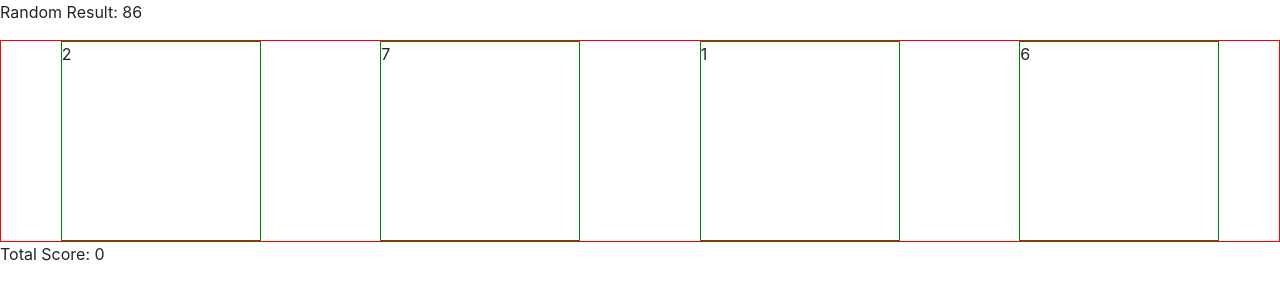
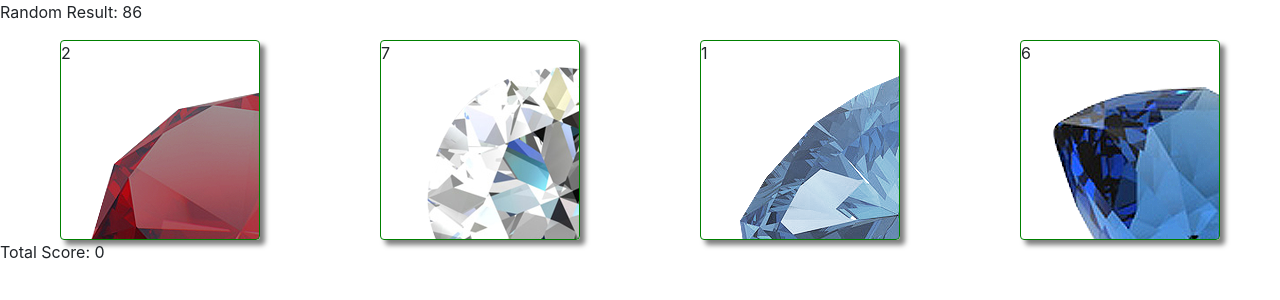
Before and after one commit to tejsubedi/unit-4-game, a plain HTML site: page assets/index.html in a window 1280 px wide. Drawn offline with nearby package versions, Linux system fonts and the light colour scheme.

Commit message:
some images has been added

```diff
--- a/assets/css/style.css
+++ b/assets/css/style.css
@@ -1,11 +1,24 @@
 .crystals {
     display: flex;
     justify-content: space-around;
-    border: 1px solid red;
     align-items: center;
 }
 .crystal {
     border: 1px solid green;
     height: 200px;
     width: 200px;
+    border-radius: 4px;
+    box-shadow: 5px 5px 5px rgba(0, 0, 0, 0.5);
+    transition: box-shadow 1s, transform 2s;
+
 }
+.crystal:hover{
+    box-shadow: 15px 15px 15px rgba(0, 0, 0, 0.5);
+    transform: translate(5px,5px);
+    cursor: pointer;
+    transition: box-shadow 1s, transform 2s;
+}
+img {
+    width: 200px;
+    height: 200px;
+}
--- a/assets/javascript/game.js
+++ b/assets/javascript/game.js
@@ -10,6 +10,12 @@ var previous = 0;
 
 var resetAndStart = function() {
     $(".crystals").empty();
+
+    var images = [
+        "../assets/images/myCrystal3.png",
+        "../assets/images/myCrystal4.png",
+        "../assets/images/myCrystal5.png ",
+        "../assets/images/myCrystal6.png "];
 
 random_result = Math.floor(Math.random() * 69) + 30; //hoisting
 console.log(random_result);
@@ -24,6 +30,12 @@ for(var i =0; i < 4; i++){
     crystal.attr({
         "class": 'crystal',
         "data-random": random
+    });
+
+    crystal.css({
+        "background-image":"url('" + images[i] + "')"
+        // "background":"red"
+
     });
 
     crystal.html(random);
@@ -49,7 +61,7 @@ $(document).on('click',".crystal", function() {
     console.log(previous);
 
     if(previous > random_result){
-        lost--;
+        lost++;
 
         $("#lost").html("You lost" + lost);
 
```
Also changed, not shown: assets/index.html (+1 -0 lines), assets/images/myCrystal3.png (added), assets/images/myCrystal4.png (added), assets/images/myCrystal5.png (added), assets/images/myCrystal6.png (added).
